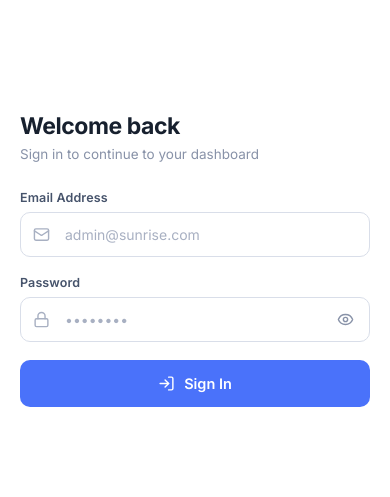
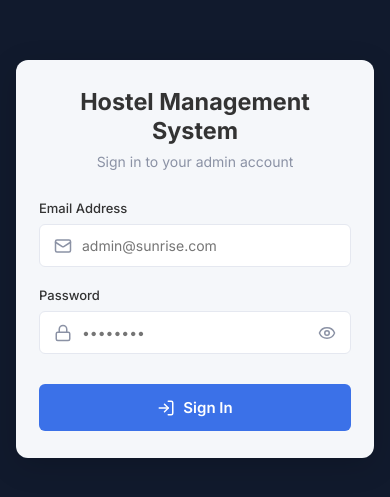
Before and after one commit to Luisant-git/VSR_HMS, a React (Vite) app in the folder frontend/: page /login in a window 390 px wide. Shown: the part 163-660 px from the top of the page. Built offline with nearby package versions, Linux system fonts and the light colour scheme; no server answers.

Commit message:
fix(frontend): restore old login UI and make it responsive

```diff
--- a/frontend/src/index.css
+++ b/frontend/src/index.css
@@ -2412,64 +2412,6 @@ textarea.ui-form-control { resize: vertical; }
   .dash-cols { grid-template-columns: 1fr; }
 }
 
-/* Login -------------------------------------------------------------------- */
-.login-page {
-  --login-accent: #4a72fa;
-  --login-accent-hover: #3b5bdb;
-  --login-heading: #17202e;
-  --login-muted: #8892a8;
-  --login-border: #d9dee9;
-  --login-ring: rgba(74, 114, 250, 0.16);
-  display: flex;
-  min-height: 100vh;
-  width: 100%;
-  background: #f6f7fb;
-}
-.login-brand { position: relative; flex: 0 0 42%; max-width: 560px; display: flex; align-items: center; padding: 64px; overflow: hidden; background: linear-gradient(165deg, #1b2842 0%, #0b1120 100%); color: #fff; }
-.login-brand::before { content: ''; position: absolute; top: -180px; right: -190px; width: 520px; height: 520px; border-radius: 50%; background: radial-gradient(circle, rgba(74, 114, 250, 0.45), transparent 65%); pointer-events: none; }
-.login-brand::after {
-  content: '';
-  position: absolute;
-  inset: 0;
-  background-image:
-    linear-gradient(rgba(255, 255, 255, 0.04) 1px, transparent 1px),
-    linear-gradient(90deg, rgba(255, 255, 255, 0.04) 1px, transparent 1px);
-  background-size: 46px 46px;
-  -webkit-mask-image: radial-gradient(ellipse at 28% 22%, #000 0%, transparent 72%);
-  mask-image: radial-gradient(ellipse at 28% 22%, #000 0%, transparent 72%);
-  pointer-events: none;
-}
-.login-brand-inner { position: relative; z-index: 1; max-width: 360px; }
-.login-logo { width: 58px; height: 58px; border-radius: 16px; display: flex; align-items: center; justify-content: center; color: #fff; background: linear-gradient(135deg, #4a72fa 0%, #7c3aed 100%); box-shadow: 0 14px 30px rgba(74, 114, 250, 0.42); margin-bottom: 26px; }
-.login-brand-title { margin: 0; font-size: 30px; font-weight: 800; line-height: 1.22; letter-spacing: -0.03em; color: #fff; }
-.login-panel { flex: 1; display: flex; align-items: center; justify-content: center; padding: 48px; background: #fff; }
-.login-form { width: 100%; max-width: 384px; }
-.login-head { margin-bottom: 28px; }
-.login-title { margin: 0; font-size: 23px; font-weight: 700; letter-spacing: -0.02em; color: var(--login-heading); }
-.login-sub { margin: 6px 0 0; font-size: 13.5px; color: var(--login-muted); }
-.login-field { margin-bottom: 18px; }
-.login-label { display: block; margin-bottom: 7px; font-size: 12.5px; font-weight: 600; letter-spacing: 0.01em; color: #46536b; }
-.login-input-wrap { position: relative; display: flex; align-items: center; }
-.login-input-icon { position: absolute; left: 13px; color: #a8b0c2; pointer-events: none; }
-.login-input { width: 100%; height: 45px; padding: 0 44px; font-size: 14px; font-family: inherit; color: var(--login-heading); background: #fff; border: 1px solid var(--login-border); border-radius: 10px; transition: border-color 0.15s ease, box-shadow 0.15s ease; }
-.login-input::placeholder { color: #a8b0c2; }
-.login-input:hover { border-color: #c3cad8; }
-.login-input:focus { outline: none; border-color: var(--login-accent) !important; box-shadow: 0 0 0 3px var(--login-ring) !important; }
-.login-eye { position: absolute; right: 12px; display: flex; align-items: center; padding: 4px; color: var(--login-muted); background: none; border: none; cursor: pointer; transition: color 0.15s ease; }
-.login-eye:hover { color: #46536b; }
-.login-submit { width: 100%; height: 47px; margin-top: 8px; display: flex; align-items: center; justify-content: center; gap: 9px; font-size: 14.5px; font-weight: 600; font-family: inherit; color: #fff; background: var(--login-accent); border: none; border-radius: 10px; cursor: pointer; transition: background 0.15s ease, transform 0.1s ease; }
-.login-submit:hover:not(:disabled) { background: var(--login-accent-hover); }
-.login-submit:active:not(:disabled) { transform: translateY(1px); }
-.login-submit:disabled { opacity: 0.7; cursor: not-allowed; }
-.login-spinner { width: 17px; height: 17px; border: 2px solid rgba(255, 255, 255, 0.35); border-top-color: #fff; border-radius: 50%; animation: login-spin 0.7s linear infinite; }
-@keyframes login-spin {
-  to { transform: rotate(360deg); }
-}
-@media (max-width: 900px) {
-  .login-brand { display: none; }
-  .login-panel { padding: 28px 20px; }
-}
-
 /* ==========================================================================
    Mobile hardening — applies to every page (phones + small tablets)
    ========================================================================== */
--- a/frontend/src/pages/Login.tsx
+++ b/frontend/src/pages/Login.tsx
@@ -1,6 +1,6 @@
 import React, { useState, useEffect } from 'react';
 import { useNavigate } from 'react-router-dom';
-import { Mail, Lock, LogIn, Eye, EyeOff, Building2 } from 'lucide-react';
+import { Mail, Lock, LogIn, Eye, EyeOff } from 'lucide-react';
 import { toast } from 'react-toastify';
 import { UserAPI } from '../api/user.api';
 import { getSystemSettings } from '../api/settings.api';
@@ -39,75 +39,147 @@ const Login = () => {
   };
 
   return (
-    <div className="login-page">
+    <div style={{
+      display: 'flex',
+      alignItems: 'center',
+      justifyContent: 'center',
+      minHeight: '100vh',
+      width: '100%',
+      backgroundColor: 'var(--sidebar-bg)', // Dark navy background
+      margin: 0,
+      padding: 'clamp(12px, 4vw, 20px)',
+      overflowY: 'auto',
+      boxSizing: 'border-box'
+    }}>
 
-      {/* Brand panel — logo + name only */}
-      <aside className="login-brand">
-        <div className="login-brand-inner">
-          <div className="login-logo">
-            <Building2 size={25} strokeWidth={2.2} />
-          </div>
-          <h1 className="login-brand-title">{hostelName}</h1>
+      {/* Centered White Card */}
+      <div style={{
+        backgroundColor: 'var(--content-bg)',
+        width: '100%',
+        maxWidth: '420px',
+        margin: 'auto',
+        padding: 'clamp(26px, 7vw, 50px) clamp(20px, 6vw, 40px)',
+        borderRadius: '12px',
+        boxShadow: '0 8px 30px rgba(0,0,0,0.15)',
+        display: 'flex',
+        flexDirection: 'column',
+        boxSizing: 'border-box'
+      }}>
+
+        <div style={{ textAlign: 'center', marginBottom: '30px' }}>
+          <h1 style={{ fontSize: 'clamp(21px, 6vw, 26px)', fontWeight: 700, color: 'var(--text-main)', marginBottom: '8px', overflowWrap: 'anywhere' }}>
+            {hostelName}
+          </h1>
+          <p style={{ color: 'var(--text-muted)', fontSize: 'clamp(13px, 3.6vw, 14px)' }}>
+            Sign in to your admin account
+          </p>
         </div>
-      </aside>
 
-      {/* Form panel */}
-      <main className="login-panel">
-        <form className="login-form" onSubmit={handleLogin}>
-          <header className="login-head">
-            <h2 className="login-title">Welcome back</h2>
-            <p className="login-sub">Sign in to continue to your dashboard</p>
-          </header>
-
-          <div className="login-field">
-            <label className="login-label" htmlFor="login-email">Email Address</label>
-            <div className="login-input-wrap">
-              <Mail size={17} className="login-input-icon" />
+        <form onSubmit={handleLogin} style={{ display: 'flex', flexDirection: 'column', gap: '20px' }}>
+          <div>
+            <label style={{ display: 'block', fontSize: '13px', fontWeight: 500, color: 'var(--text-main)', marginBottom: '8px' }}>
+              Email Address
+            </label>
+            <div style={{ position: 'relative' }}>
+              <Mail size={18} color="var(--text-muted)" style={{ position: 'absolute', left: '15px', top: '50%', transform: 'translateY(-50%)' }} />
               <input
-                id="login-email"
                 type="email"
-                className="login-input"
                 placeholder="admin@sunrise.com"
                 value={email}
                 onChange={(e) => setEmail(e.target.value)}
-                autoComplete="username"
+                style={{
+                  width: '100%',
+                  padding: '12px 15px 12px 42px',
+                  borderRadius: '6px',
+                  border: '1px solid var(--border-color)',
+                  outline: 'none',
+                  fontSize: '14px',
+                  backgroundColor: '#fff',
+                  transition: 'border-color 0.2s',
+                  boxSizing: 'border-box'
+                }}
                 required
               />
             </div>
           </div>
 
-          <div className="login-field">
-            <label className="login-label" htmlFor="login-password">Password</label>
-            <div className="login-input-wrap">
-              <Lock size={17} className="login-input-icon" />
+          <div>
+            <div style={{ display: 'flex', justifyContent: 'space-between', alignItems: 'center', marginBottom: '8px' }}>
+              <label style={{ fontSize: '13px', fontWeight: 500, color: 'var(--text-main)' }}>
+                Password
+              </label>
+              {/* <span style={{ fontSize: '12px', color: 'var(--card-blue)', cursor: 'pointer', fontWeight: 500 }}>
+                Forgot Password?
+              </span> */}
+            </div>
+
+            <div style={{ position: 'relative' }}>
+              <Lock size={18} color="var(--text-muted)" style={{ position: 'absolute', left: '15px', top: '50%', transform: 'translateY(-50%)' }} />
               <input
-                id="login-password"
                 type={showPassword ? 'text' : 'password'}
-                className="login-input"
                 placeholder="••••••••"
                 value={password}
                 onChange={(e) => setPassword(e.target.value)}
-                autoComplete="current-password"
+                style={{
+                  width: '100%',
+                  padding: '12px 42px',
+                  borderRadius: '6px',
+                  border: '1px solid var(--border-color)',
+                  outline: 'none',
+                  fontSize: '14px',
+                  backgroundColor: '#fff',
+                  transition: 'border-color 0.2s',
+                  boxSizing: 'border-box'
+                }}
                 required
               />
               <button
                 type="button"
-                className="login-eye"
                 onClick={() => setShowPassword(!showPassword)}
-                aria-label={showPassword ? 'Hide password' : 'Show password'}
+                style={{
+                  position: 'absolute',
+                  right: '15px',
+                  top: '50%',
+                  transform: 'translateY(-50%)',
+                  background: 'none',
+                  border: 'none',
+                  padding: 0,
+                  cursor: 'pointer',
+                  display: 'flex',
+                  alignItems: 'center'
+                }}
               >
-                {showPassword ? <EyeOff size={17} /> : <Eye size={17} />}
+                {showPassword ? <EyeOff size={18} color="var(--text-muted)" /> : <Eye size={18} color="var(--text-muted)" />}
               </button>
             </div>
           </div>
 
-          <button type="submit" className="login-submit" disabled={isLoading}>
-            {isLoading ? <span className="login-spinner" /> : <LogIn size={17} />}
-            {isLoading ? 'Signing In...' : 'Sign In'}
+          <button
+            type="submit"
+            style={{
+              marginTop: '10px',
+              backgroundColor: 'var(--card-blue)',
+              color: 'white',
+              border: 'none',
+              padding: '14px',
+              borderRadius: '6px',
+              fontSize: '15px',
+              fontWeight: 600,
+              cursor: 'pointer',
+              display: 'flex',
+              justifyContent: 'center',
+              alignItems: 'center',
+              gap: '8px',
+              transition: 'all 0.2s',
+              opacity: isLoading ? 0.7 : 1,
+              pointerEvents: isLoading ? 'none' : 'auto'
+            }}
+          >
+            <LogIn size={18} /> {isLoading ? 'Signing In...' : 'Sign In'}
           </button>
         </form>
-      </main>
 
+      </div>
     </div>
   );
 };
```
